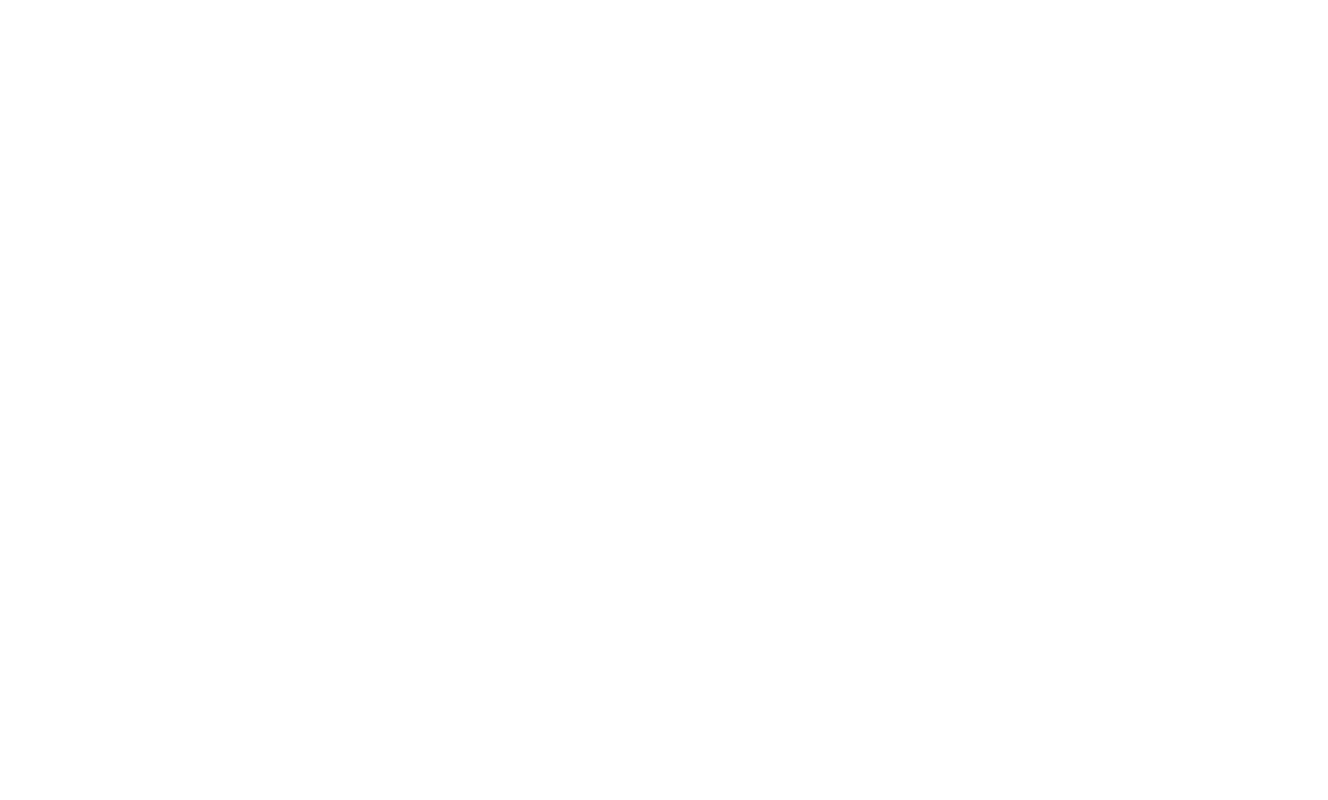
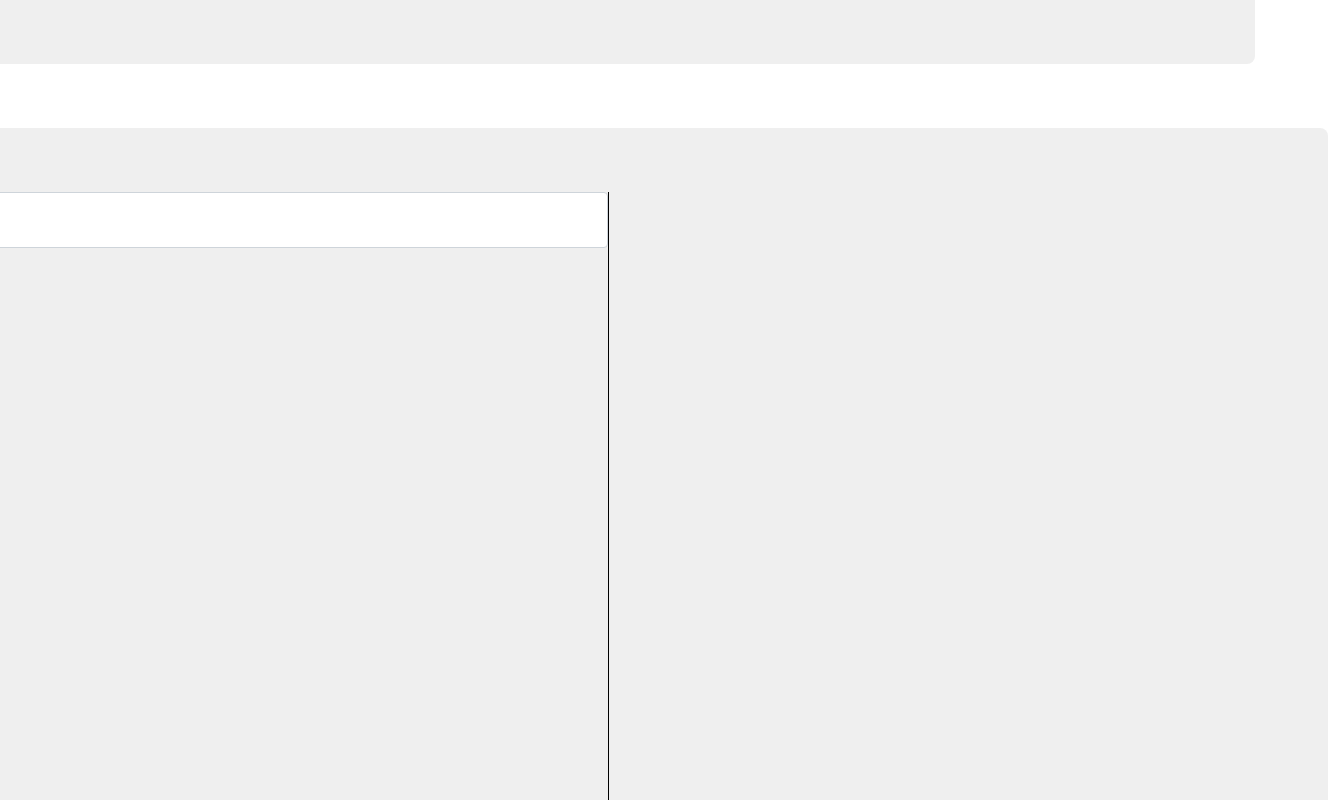
Before and after one commit to AngrySquirrell/HighlightAIPrediction, a React (Vite) app: page / in a window 1280 px wide. Shown: the part 1080-1880 px from the top of the page, 1328 px wide, since content can reach past the window. Before the commit the page ends 800 px from the top, so only its background shows below. Built offline with nearby package versions, Linux system fonts and the light colour scheme; a small style sheet from the web is missing.

Commit message:
added index counter for text

```diff
--- a/src/App.tsx
+++ b/src/App.tsx
@@ -1,7 +1,17 @@
 import "@mantine/core/styles.css";
 import "@mantine/code-highlight/styles.css";
 import "./App.css";
-import { Code, Flex, ScrollArea, Text, Title, Tooltip } from "@mantine/core";
+import {
+  Box,
+  Code,
+  Flex,
+  ScrollArea,
+  Text,
+  Textarea,
+  TextInput,
+  Title,
+  Tooltip,
+} from "@mantine/core";
 import { CodeRecord, NodeInterface } from "./interfaces";
 import React from "react";
 
@@ -58,6 +68,7 @@
 };
 
 function App() {
+  const [splitText, setSplitText] = React.useState<string>();
   const highlightText = (json: any) => {
     let nodes: NodeInterface[] = [];
 
@@ -134,15 +145,17 @@
   return (
     <>
       <Flex
-                w={"100vw"}
-                h={"100vh"}
+        w={"calc(100vw - 64px)"}
+        // h={"100vh"}
         align="center"
         justify="center"
+        direction={"column"}
+        gap={64}
         p={64}
       >
         <Flex
           maw={1440}
-                    h={"100%"}
+          h={1080}
           justify={"space-between"}
           py={64}
           bg={"#1111"}
@@ -151,35 +164,15 @@
           <ScrollArea w={"48%"} h={"100%"} p={16}>
             <Flex w={"100%"} direction={"column"}>
               <Title>DATA</Title>
-                            <Code
-                                p={32}
-                                m={16}
-                                block
-                                maw={"100%"}
-                                color="dark.4"
-                                c={"#fff"}
-                            >
+              <Code p={32} m={16} block maw={"100%"} color="dark.4" c={"#fff"}>
                 {JSON.stringify(code, null, 2)}
               </Code>
               <Title>STRING</Title>
-                            <Code
-                                p={32}
-                                m={16}
-                                maw={"100%"}
-                                color="dark.4"
-                                c={"#fff"}
-                            >
+              <Code p={32} m={16} maw={"100%"} color="dark.4" c={"#fff"}>
                 {code.text as string}
               </Code>
               <Title>PARSED ARRAY</Title>
-                            <Code
-                                p={32}
-                                m={16}
-                                block
-                                maw={"100%"}
-                                color="dark.4"
-                                c={"#fff"}
-                            >
+              <Code p={32} m={16} block maw={"100%"} color="dark.4" c={"#fff"}>
                 {JSON.stringify(
                   highlightText(code).map((el, _id) => {
                     return {
@@ -204,8 +197,7 @@
           </Flex>
           <Flex w={"48%"} direction={"column"}>
             <Text>
-                            {parseText(code, highlightText(code)).map(
-                                (text, id) => {
+              {parseText(code, highlightText(code)).map((text, id) => {
                 console.log("text", text);
                 if (typeof text === "string") {
                   return text;
@@ -216,13 +208,8 @@
                         label={`${text.data.link
                           .map(
                             (link: any) =>
-                                                                `${
-                                                                    link.type
-                                                                }: ${
-                                                                    link.value
-                                                                } ${
-                                                                    link.score &&
-                                                                    `(${link.score})`
+                              `${link.type}: ${link.value} ${
+                                link.score && `(${link.score})`
                               }`
                           )
                           .join(", ")}`}
@@ -232,17 +219,49 @@
                       </Tooltip>
                     );
                   return (
-                                            <React.Fragment
-                                                key={id + text.data.key}
-                                            >
+                    <React.Fragment key={id + text.data.key}>
                       {text.node}
                     </React.Fragment>
                   );
                 }
-                                }
-                            )}
+              })}
             </Text>
           </Flex>
+        </Flex>
+        <Flex
+          w={1440}
+          h={1080}
+          justify={"space-between"}
+                  py={64}
+                  px={16}
+          bg={"#1111"}
+          style={{ borderRadius: 8 }}
+        >
+          <Flex w={"50%"} h={"100%"}>
+                      <Textarea
+                          w={"100%"}
+                          h={"100%"}
+                        //   size="xl"
+              value={splitText}
+              onChange={(e) => setSplitText(e.target.value)}
+            />
+          </Flex>
+          <Flex w="fit-content">
+            <div
+              style={{
+                backgroundColor: "black",
+                height: "100%",
+                width: "1px",
+              }}
+            />
+          </Flex>
+          <Text w={"50%"} >
+            {splitText?.split("").map((letter, id) => (
+              <Tooltip label={`${letter} : ${id}`} key={id}>
+                <Text span>{letter}</Text>
+              </Tooltip>
+            ))}
+          </Text>
         </Flex>
       </Flex>
     </>
```
Lines whose indentation alone changed are shown as unchanged.
